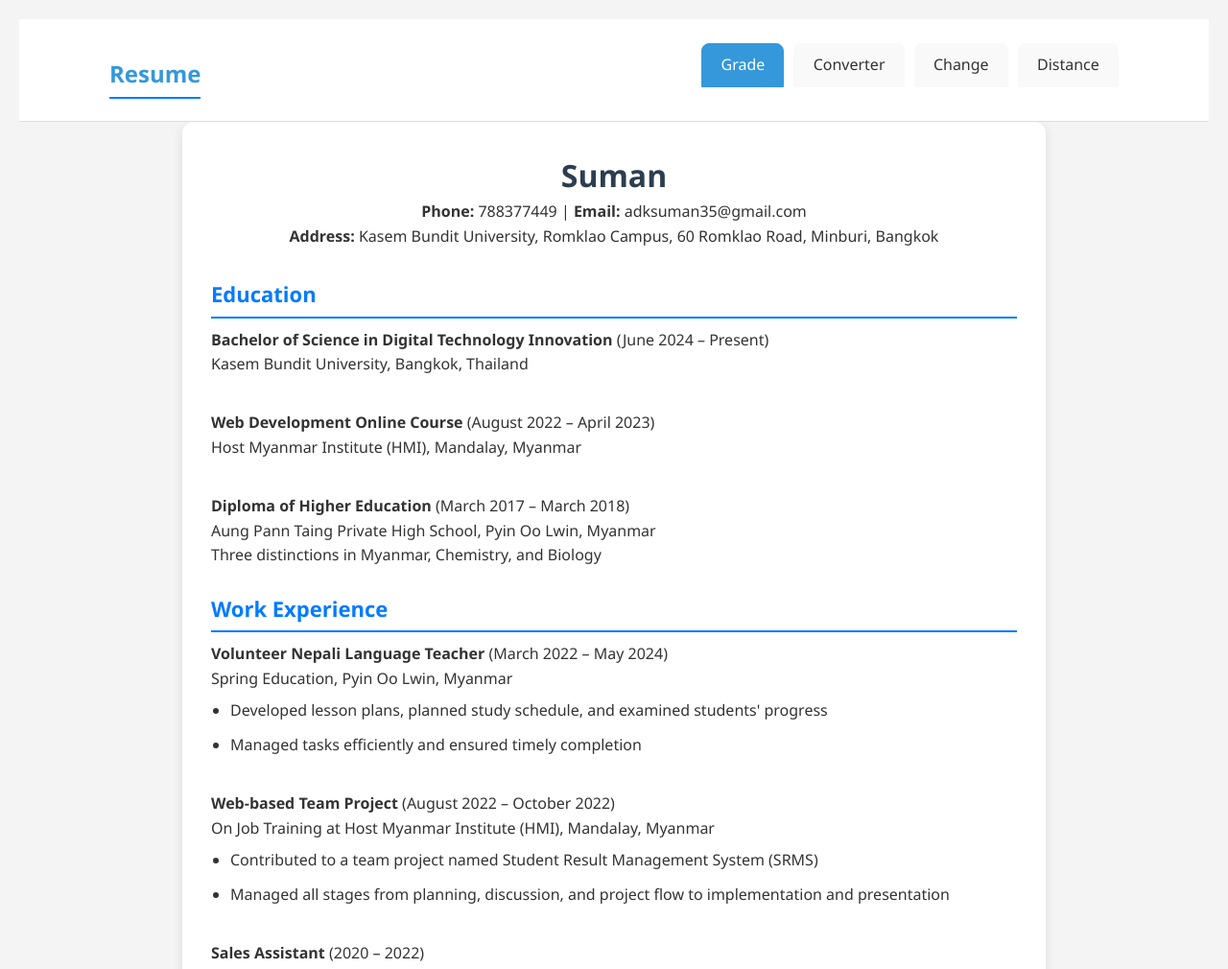
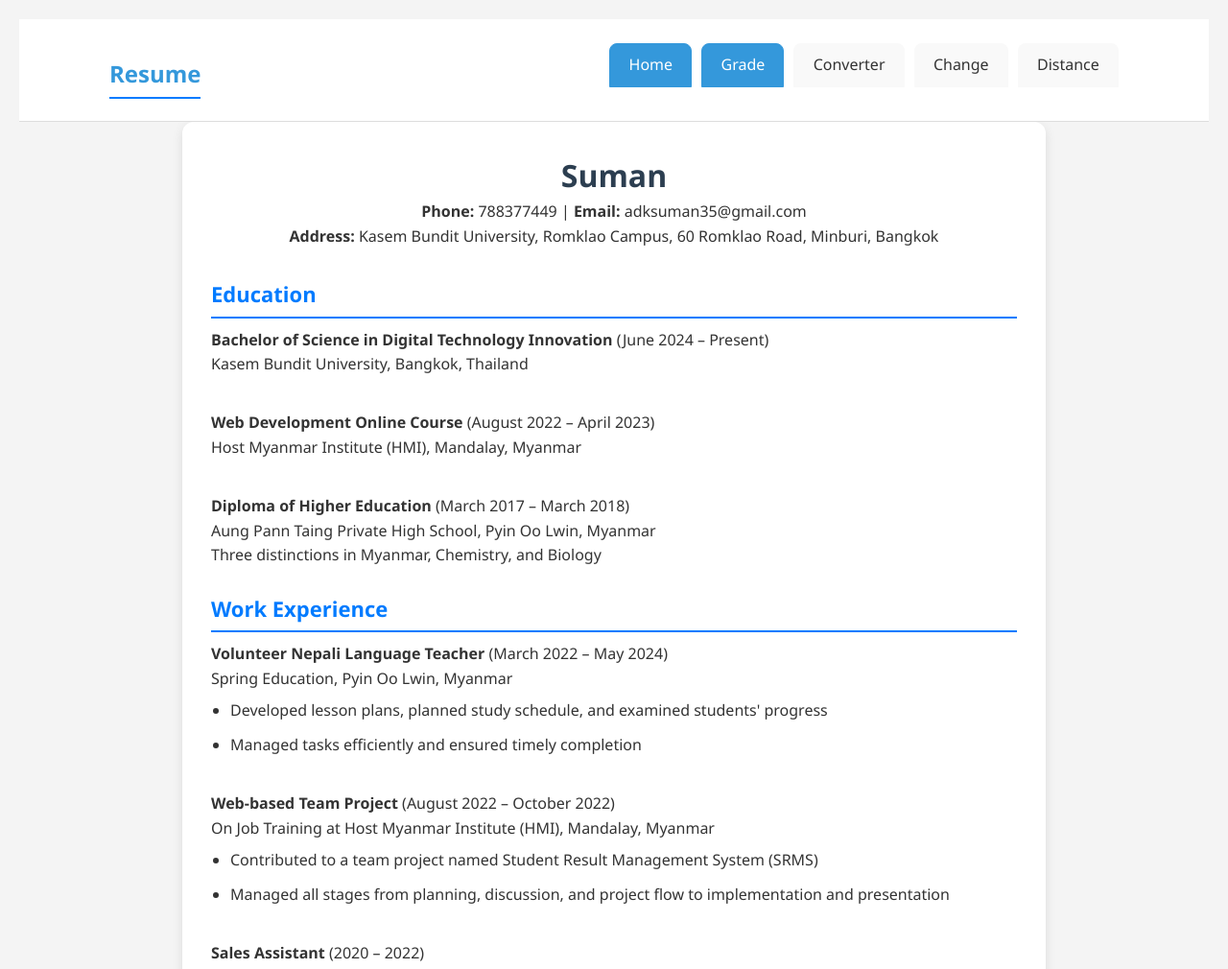
Before and after one commit to sumanadk123/Assignments-file, a plain HTML site: page index.html in a window 1280 px wide. Shown: the top 1010 px of the page at 96% size. Drawn offline with Linux system fonts and the light colour scheme.

Commit message:
Update index.html

```diff
--- a/index.html
+++ b/index.html
@@ -14,6 +14,7 @@
 
     <!-- Navigation Links -->
     <ul class="nav-links" id="navLinks">
+      <li><a href="index.html" class="active">Home</a></li>
       <li><a href="grade.html" class="active">Grade</a></li>
       <li><a href="converter.html">Converter</a></li>
       <li><a href="change.html">Change</a></li>
```
